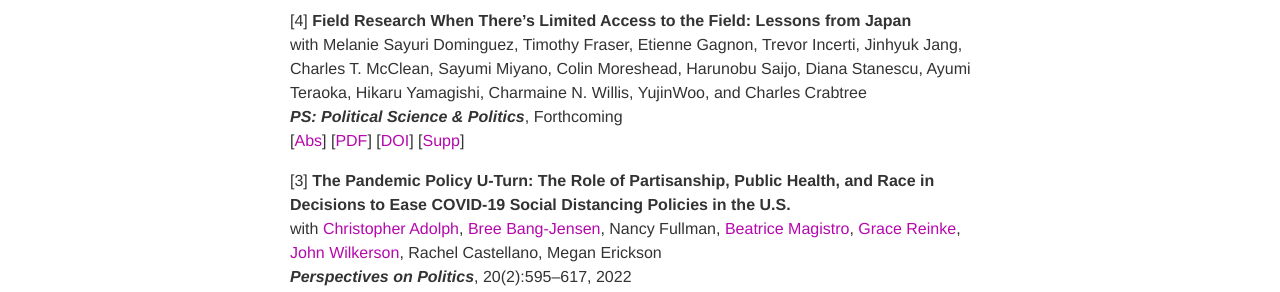
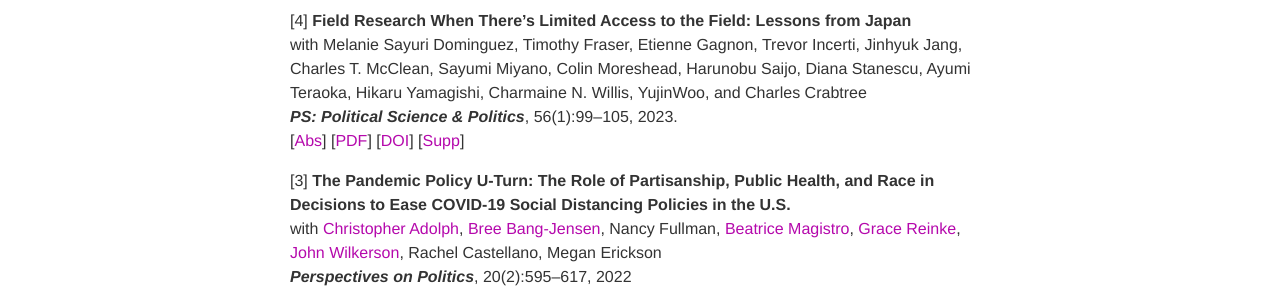
Before and after one commit to kenyaamano/kenyaamano.github.io, a Jekyll site: the page built from _pages/research.md, in a window 1280 px wide and 900 px high, scrolled down 554 px. Shown: the part 152-444 px from the top of the window. Built offline with Jekyll 4.4.1, drawn with Linux system fonts in a browser that asks for light colours; nearby versions of some CDN libraries.

Commit message:
Update research.md

```diff
--- a/_pages/research.md
+++ b/_pages/research.md
@@ -31,7 +31,7 @@ _Chapter 1 of Dissertation_<br>
 ### Peer-Reviewed Articles
 [4] **Field Research When There’s Limited Access to the Field: Lessons from Japan**<br>
 with Melanie Sayuri Dominguez, Timothy Fraser, Etienne Gagnon, Trevor Incerti, Jinhyuk Jang, Charles T. McClean, Sayumi Miyano, Colin Moreshead, Harunobu Saijo, Diana Stanescu, Ayumi Teraoka, Hikaru Yamagishi, Charmaine N. Willis, YujinWoo, and Charles Crabtree<br>
-**_PS: Political Science & Politics_**, Forthcoming<br>
+**_PS: Political Science & Politics_**, 56(1):99--105, 2023.<br>
 [<a href="javascript:showhide('pr4')">Abs</a>]
 [<a href="https://www.cambridge.org/core/services/aop-cambridge-core/content/view/AFFB58E13F44B31F63C58A452F57C697/S1049096522000932a.pdf/field-research-when-there-is-limited-access-to-the-field-lessons-from-japan.pdf">PDF</a>]
 [<a href="https://doi.org/10.1017/S1049096522000932">DOI</a>]
```
